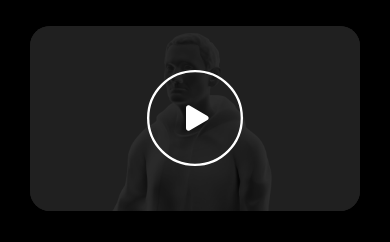
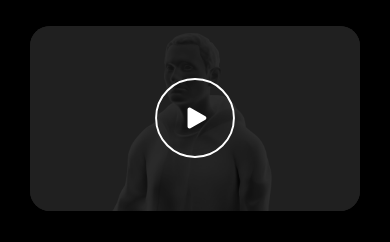
Before and after one commit to dancingwithmachines/markdearman, a plain HTML site: page index.html in a window 390 px wide. Shown: the part 265-507 px from the top of the page. Drawn offline with Linux system fonts and the light colour scheme.

Commit message:
Scale docked play button to 70% at 320px
The center play button held a fixed 96px at every width, which looked
oversized on the narrowest phones. Scale it with a viewport-width clamp:
96px (100%) at >=480px, easing down to 67.2px (70%) at 320px. Pinned to
96px above 480 so desktop is unchanged; no new media query.

Co-Authored-By: Claude Opus 4.8 <noreply@anthropic.com>

```diff
--- a/css/styles.css
+++ b/css/styles.css
@@ -204,7 +204,13 @@ button { font: inherit; color: inherit; }
 .ctl-svg { position: absolute; inset: 0; width: 100%; height: 100%; overflow: visible; }
 
 /* Center play / pause */
-.ctl-play { top: 50%; left: 50%; transform: translate(-50%, -50%); transition: opacity var(--t-ctl) var(--quart-out); }
+.ctl-play {
+  top: 50%; left: 50%; transform: translate(-50%, -50%);
+  transition: opacity var(--t-ctl) var(--quart-out);
+  /* Scale 96px (100%) at ≥480 down to 67.2px (70%) at 320; pinned to 96 above 480 */
+  width: clamp(67.2px, 18vw + 9.6px, 96px);
+  height: clamp(67.2px, 18vw + 9.6px, 96px);
+}
 /* hover: outer ring shrinks 30% while stroke stays constant (3 / 0.7 = 4.286) */
 .ctl-play .ctl-circle {
   transform-box: fill-box; transform-origin: center;
```
